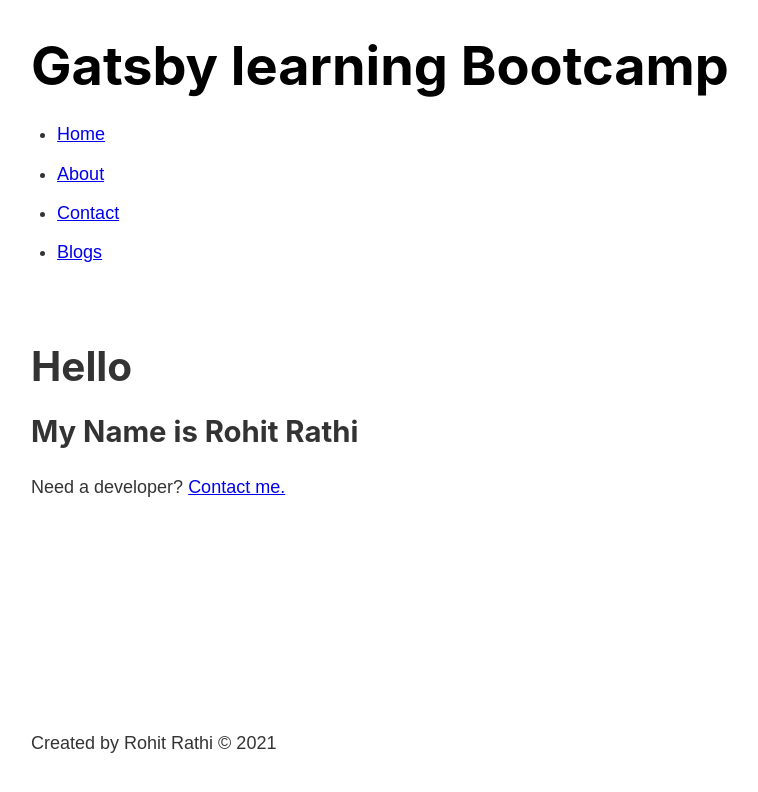
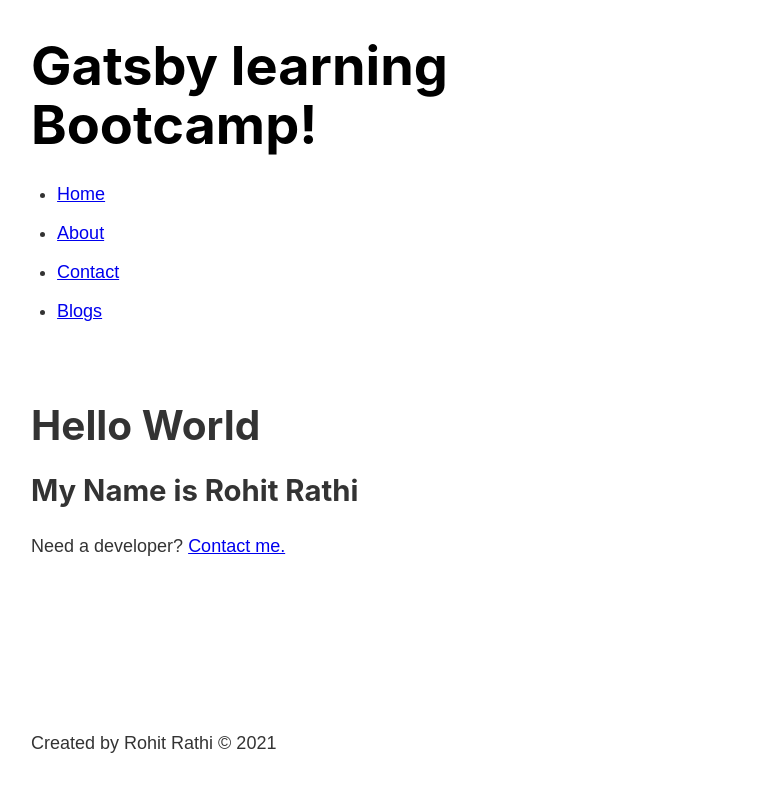
Before and after one commit to srrathi/gatsby-learning, a Gatsby site: page / in a window 1280 px wide. Shown: the whole page, without its empty margins (252-1010 px from the left). Built offline with nearby package versions, Linux system fonts and the light colour scheme; Gatsby itself is replaced by a stand-in of ours.

Commit message:
working on graphql second part

```diff
--- a/gatsby-config.js
+++ b/gatsby-config.js
@@ -7,7 +7,7 @@
 module.exports = {
   /* Your site config here */
   siteMetadata: {
-    title: 'Gatsby learning Bootcamp',
+    title: 'Gatsby learning Bootcamp!',
     author: 'Rohit Rathi',
     description: 'some type of description goes here'
   },
--- a/src/components/navbar.js
+++ b/src/components/navbar.js
@@ -4,6 +4,7 @@ import React from 'react'
 import headerStyles from '../styles/header.module.scss'
 
 const Navbar = () => {
+//tag Template literal
     const data = useStaticQuery(graphql`
     query{
         site{
--- a/src/pages/index.js
+++ b/src/pages/index.js
@@ -14,7 +14,7 @@ const IndexPage = () => {
   `)
   return (
     <Layout>
-      <h1>Hello</h1>
+      <h1>Hello World</h1>
       <h2>My Name is {data.site.siteMetadata.author}</h2>
       <p>Need a developer? <Link to="/contact">Contact me.</Link></p>
     </Layout>
--- a/src/styles/header.module.scss
+++ b/src/styles/header.module.scss
@@ -19,7 +19,6 @@
     justify-content: space-between;
 }
 .nav-item:hover{
-    font-size: 1rem;
     transition: .2s ease;
     color: rgb(29, 82, 82);
 }
```
